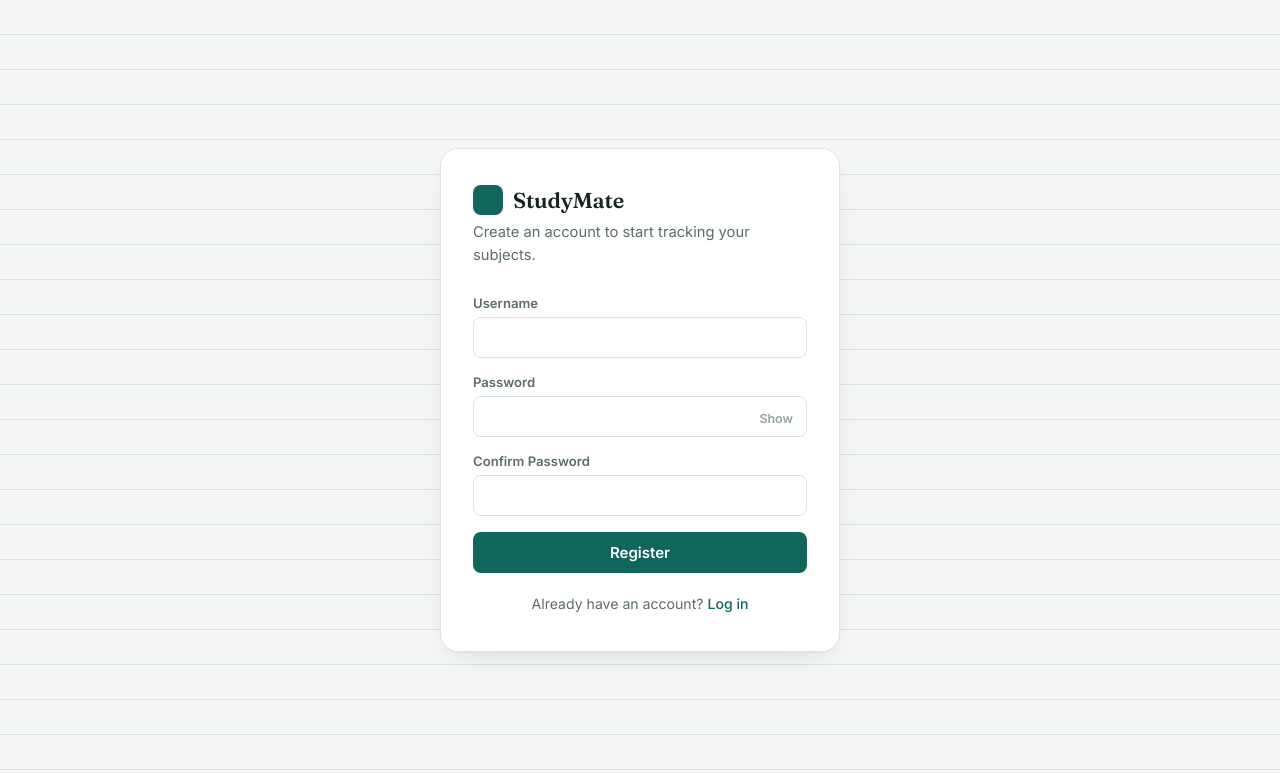
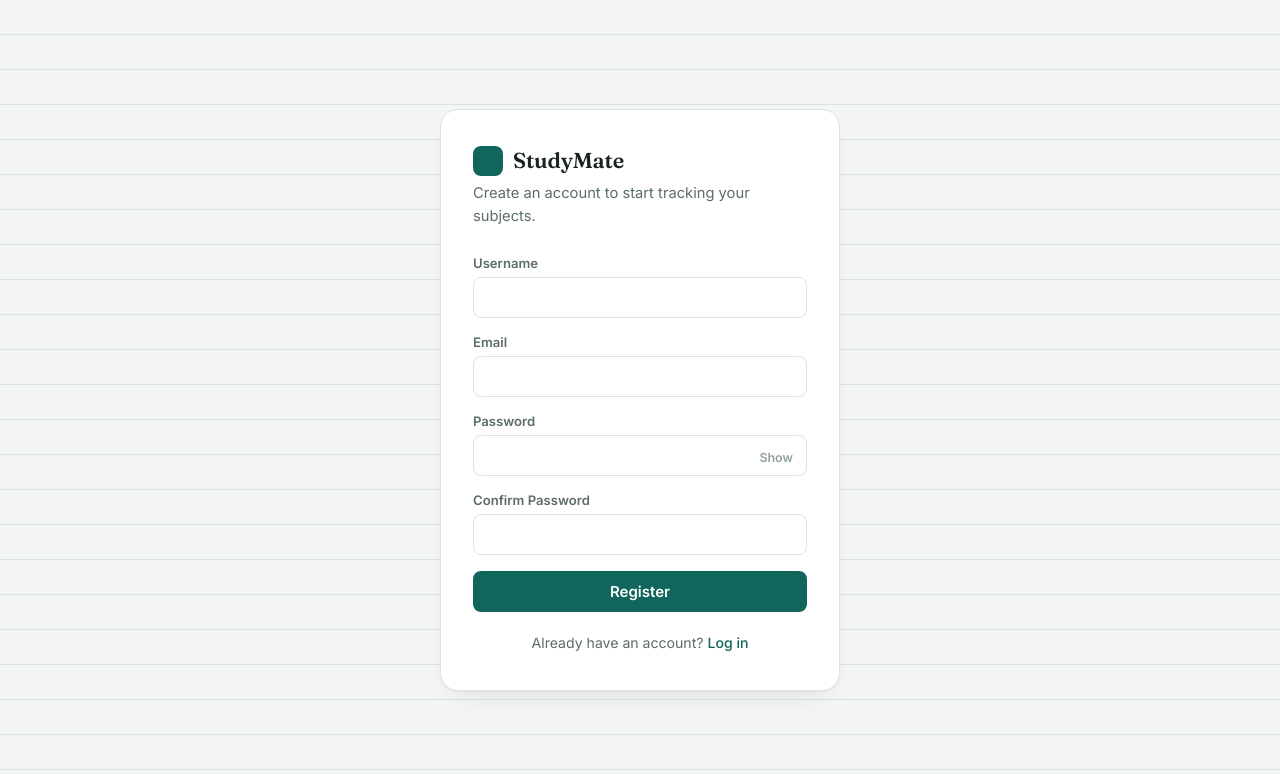
Before and after one commit to jmmendezcapuras/StudyMate, a React (Vite) app in the folder web/: page /register in a window 1280 px wide. Shown: the top 774 px of the page. Built offline with nearby package versions, Linux system fonts and the light colour scheme.

Commit message:
feat(auth): add email input to registration form (web)

```diff
--- a/web/src/features/auth/Register.jsx
+++ b/web/src/features/auth/Register.jsx
@@ -4,7 +4,7 @@ import api from "../../core/api/axios";
 import { useAuth } from "./AuthContext";
 
 function Register() {
-  const [form, setForm] = useState({ username: "", password: "" });
+  const [form, setForm] = useState({ username: "", email: "", password: "" });
   const [confirmPassword, setConfirmPassword] = useState("");
   const [showPassword, setShowPassword] = useState(false);
   const [error, setError] = useState("");
@@ -62,6 +62,19 @@ function Register() {
             />
           </div>
 
+          <div className="field">
+            <label htmlFor="email">Email</label>
+            <input
+              id="email"
+              type="email"
+              name="email"
+              autoComplete="email"
+              value={form.email}
+              onChange={handleChange}
+              required
+            />
+          </div>
+
           <div className="field password-field">
             <label htmlFor="password">Password</label>
             <input
```
